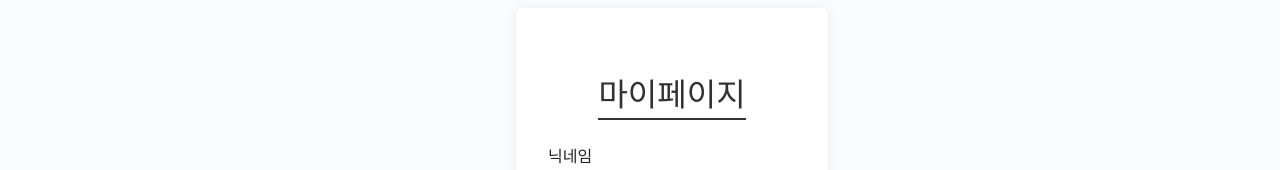
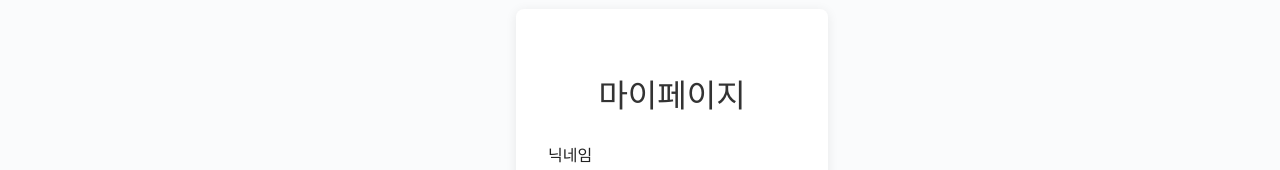
Before and after one commit to YB3698/team5-baseball-project, a React (Vite) app in the folder frontend/baseball_pj/: page /mypage in a window 1280 px wide. Shown: the part 137-307 px from the top of the page. Built offline with nearby package versions, Linux system fonts and the light colour scheme; sample sign-in values are in the browser's storage.

Commit message:
Update Mypage.css

```diff
--- a/frontend/baseball_pj/src/pages/Mypage.css
+++ b/frontend/baseball_pj/src/pages/Mypage.css
@@ -14,7 +14,6 @@
   font-size: 2rem;
   font-weight: 700;
   margin-bottom: 24px;
-  border-bottom: 2px solid #333;
   color: #333;
 }
 .mypage-label {
```
